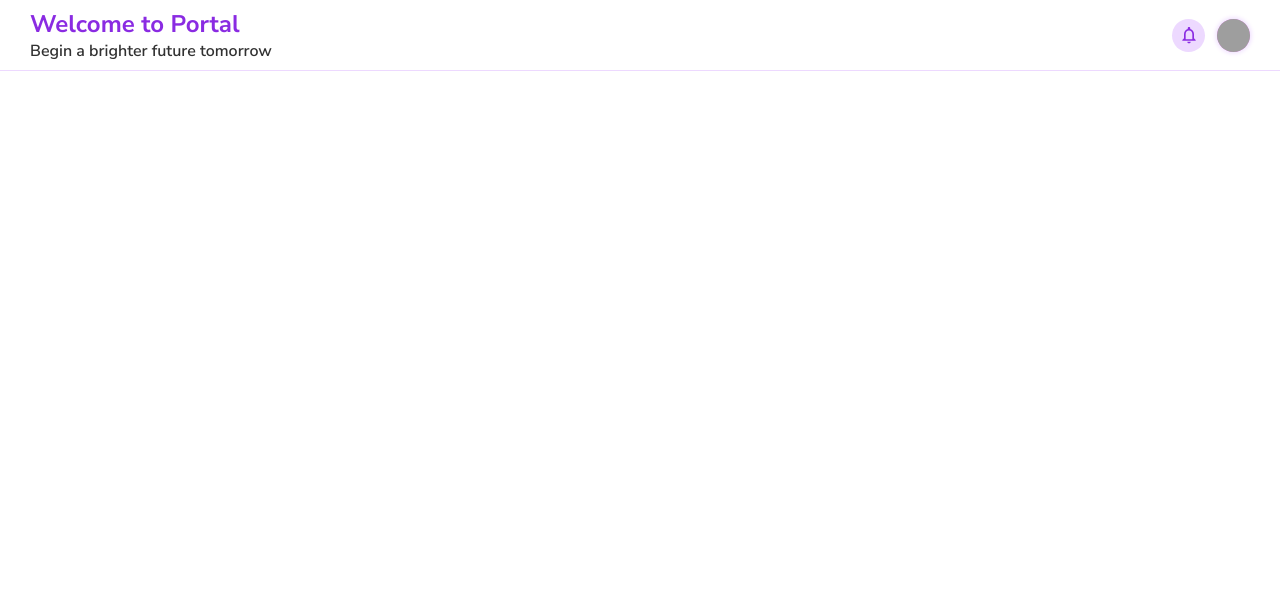
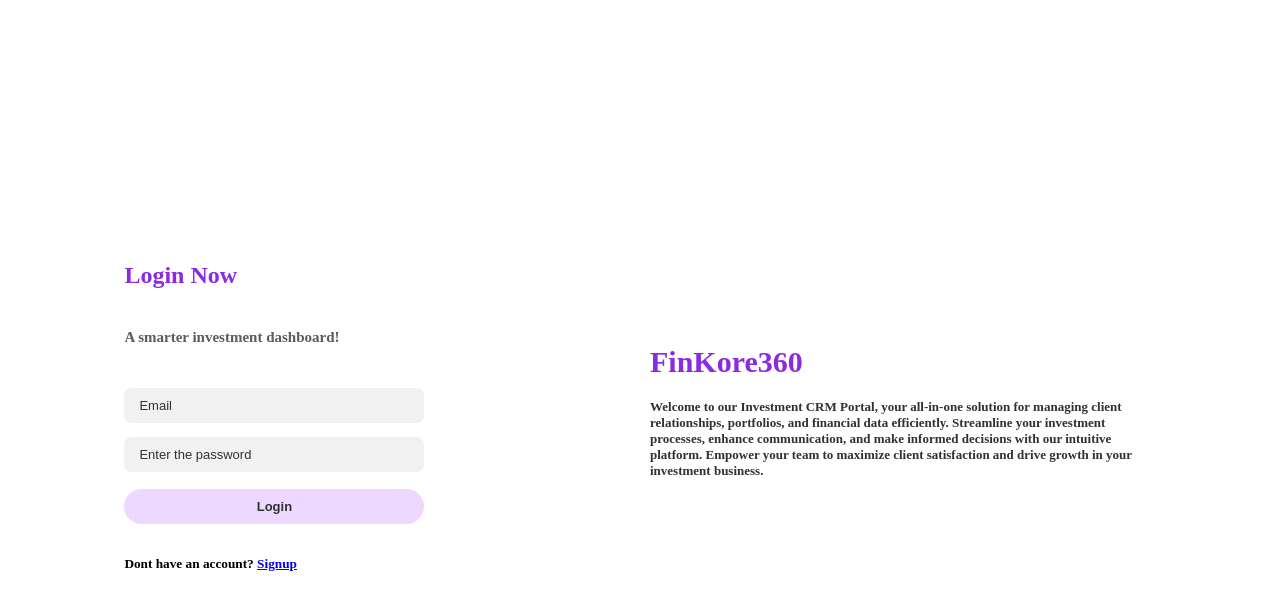
Before and after one commit to srnleapkore/investment-portal, a React (Vite) app in the folder frontend/: page /login in a window 1280 px wide. Shown: the top 610 px of the page. Built offline with nearby package versions, Linux system fonts and the light colour scheme; grey boxes are pictures that could not be loaded.

Commit message:
Login function and UI

```diff
--- a/frontend/src/Pages/Login/Login.css
+++ b/frontend/src/Pages/Login/Login.css
@@ -0,0 +1,97 @@
+.login-main-container{
+    width: 100%;
+    min-height: 100vh;
+    margin: 0;
+    padding: 0;
+    display: flex;
+    flex-direction: row;
+    align-items: center;
+    justify-content: center;
+}
+
+.login-main-container .left-login-container{
+  width: 40%;
+}
+
+.left-login-container .login-form-header{
+    max-width: 300px;
+}
+
+.left-login-container .login-form-header h5{
+    font-size: 24px;
+    font-weight: 800;
+    color: blueviolet;
+}
+
+.left-login-container .login-form-header h6{
+    font-size: 15px;
+    font-weight: 600;
+    color: #5b5b5b;
+    margin-top: 10px;
+    text-align: justify;
+}
+
+
+input{
+    background-color: #f1f1f1;
+    border-radius: 7px;
+    margin: 7px 0;
+    padding: 10px 15px;
+    border: none;
+    font-size: 13px;
+    font-weight: 500;
+    outline: 1px solid #fff;
+    transition: 0.3s ease-in-out;
+}
+
+input:hover{
+    outline: 1px solid rgb(237, 217, 255);
+    transition: 0.3s ease-in-out;
+}
+
+input::placeholder{
+    color: #313131;
+}
+
+.login-button{
+    background-color: rgb(237, 217, 255);
+    border-radius: 50px;
+    margin: 10px 0;
+    padding: 10px 15px;
+    border: none;
+    font-size: 13px;
+    font-weight: 600;
+    outline: #fff;
+    color: #313131;
+    transition: 0.3s ease-in-out;
+}
+.login-button:hover{
+    background-color: blueviolet;
+    color: #fff;
+    transition: 0.3s ease-in-out;
+}
+
+
+.left-login-container .login-form{
+    display: flex;
+    flex-direction: column;
+    margin: 15px 0;
+    max-width: 300px;
+}
+
+.login-main-container .right-login-container{
+    width: 40%;
+    margin-left: 20px;
+}
+
+.right-login-container h1{
+    font-size: 30px;
+    font-weight: 900;
+    color: blueviolet;
+}
+
+.right-login-container p{
+    font-size: 13px;
+    font-weight: 600;
+    color: #313131;
+}
--- a/frontend/src/Pages/Login/Login.jsx
+++ b/frontend/src/Pages/Login/Login.jsx
@@ -1,7 +1,99 @@
-import Headerbar from "../../Components/Headerbar/Headerbar";
+import { useState } from "react";
+import './Login.css'
+import {useNavigate} from 'react-router-dom'
 
 export default function Login() {
+  const [formData, setFormData] = useState({});
+  const [errorMessage, setErrorMessage] = useState(null);
+  const [loading, setLoading] = useState(false);
+  const navigate = useNavigate();
+  const handleChange = (e) => {
+    setFormData({ ...formData, [e.target.id]: e.target.value.trim() });
+  };
+
+  const handleSubmit = async (e) => {
+    e.preventDefault();
+    if (
+      !formData.password ||
+      !formData.email
+    ) {
+      return setErrorMessage("Fill out all fields");
+    }
+    try {
+      setLoading(true);
+      setErrorMessage(null);
+      const res = await fetch("/api/auth/login", {
+        method: "POST",
+        headers: { "Content-Type": "application/json" },
+        body: JSON.stringify(formData),
+      });
+      const data = await res.json();
+      if(data.success === false){
+        setLoading(false);
+        return setErrorMessage(data.message);
+      }
+      setLoading(false);
+      if(res.ok){
+        navigate('/');
+      }
+    } catch (error) {
+      setErrorMessage(error.message);
+      setLoading(false);
+    }
+  };
   return (
-    <Headerbar/>
-  )
+    <div>
+    <div className="login-main-container">
+      <div className="left-login-container">
+        <div className="login-form-header">
+          <h5>Login Now</h5>
+          <h6>A smarter investment dashboard!</h6>
+        </div>
+        <form className="login-form" onSubmit={handleSubmit}>
+          <input
+            type="email"
+            id="email"
+            placeholder="Email"
+            onChange={handleChange}
+          />
+          <input
+            type="password"
+            id="password"
+            placeholder="Enter the password"
+            onChange={handleChange}
+          />
+          <button className="login-button" type="submit" disabled={loading}>
+            {
+              loading ? <span>Loading...</span> : "Login"
+            }
+          </button>
+        </form>
+        {errorMessage && (
+          <div className="alert-error-message">
+            <h5>{errorMessage}</h5>
+          </div>
+        )}
+        <div className="auth-redirection">
+          <h5>
+            Dont have an account?{" "}
+            <span>
+              <a href="/signup">Signup</a>
+            </span>
+          </h5>
+        </div>
+      </div>
+      <div className="right-login-container">
+        <h1>FinKore360</h1>
+        <p>
+          Welcome to our Investment CRM Portal, your all-in-one solution for
+          managing client relationships, portfolios, and financial data
+          efficiently. Streamline your investment processes, enhance
+          communication, and make informed decisions with our intuitive
+          platform. Empower your team to maximize client satisfaction and
+          drive growth in your investment business.
+        </p>
+      </div>
+    </div>
+  </div>
+);
 }
```
